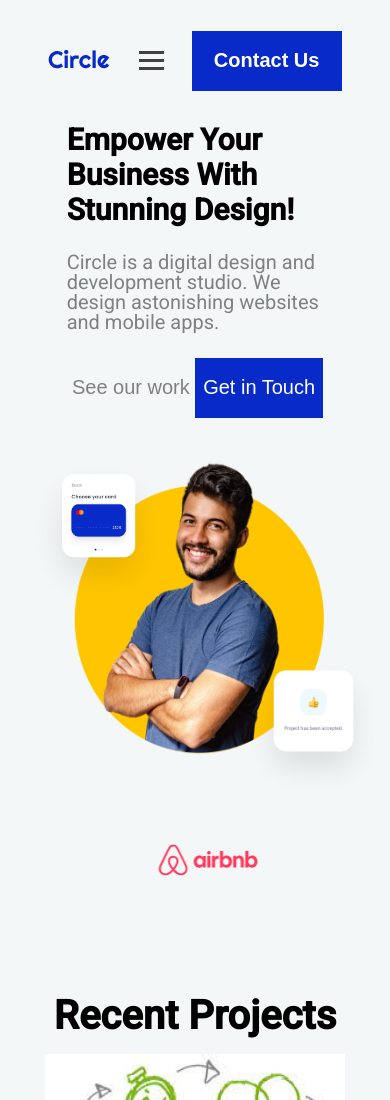
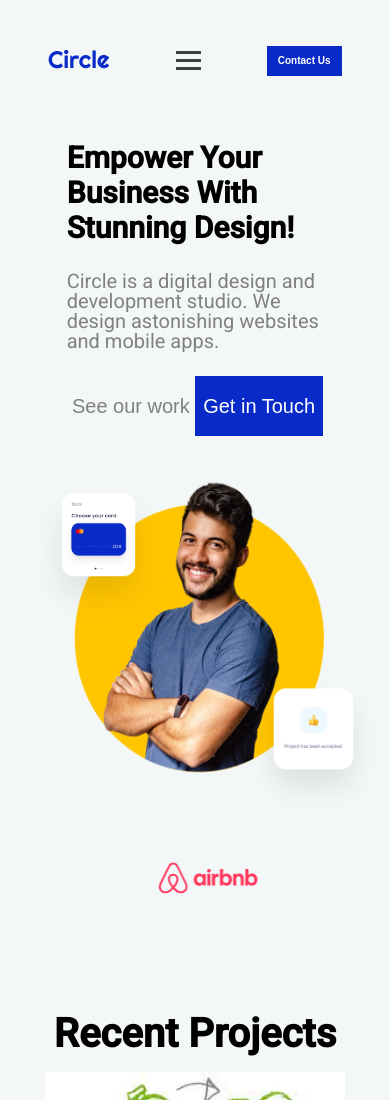
Before and after one commit to Dweina1920/midterm-ironhack, a plain HTML site: page index.html in a window 390 px wide. Shown: the top 1100 px of the page. Drawn offline with Linux system fonts and the light colour scheme.

Commit message:
hamburguer responsive

```diff
--- a/resources/styles/style.css
+++ b/resources/styles/style.css
@@ -518,9 +518,22 @@ form {
   /*header*/
   .header {
     justify-content: space-between;
+    margin-bottom: 10%;
   }
   .hamburguer {
     display: block;
+  }
+  .btn button {
+    font-weight: 700;
+    color: white;
+    background: #072ac8;
+    border: none;
+    cursor: pointer;
+    transition: all 0.3s ease 0s;
+    width: 75px;
+    height: 30px;
+    font-size: 10px;
+
   }
 
   .nav-links {
@@ -529,7 +542,7 @@ form {
     top: 100px;
     gap: 0;
     flex-direction: column;
-    background-color: black;
+
     width: 100%;
     text-align: center;
     transition: height 300ms;
@@ -540,15 +553,13 @@ form {
   .nav-links.active {
     left: 0;
   }
-  .link {
-    color: greenyellow;
-  }
+
   /*hero*/
   .container-hero-section {
     justify-content: space-between;
     display: flex;
     flex-direction: column;
-
+    margin-top: 50%;
     width: 70%;
     margin: 0 auto;
   }
```
